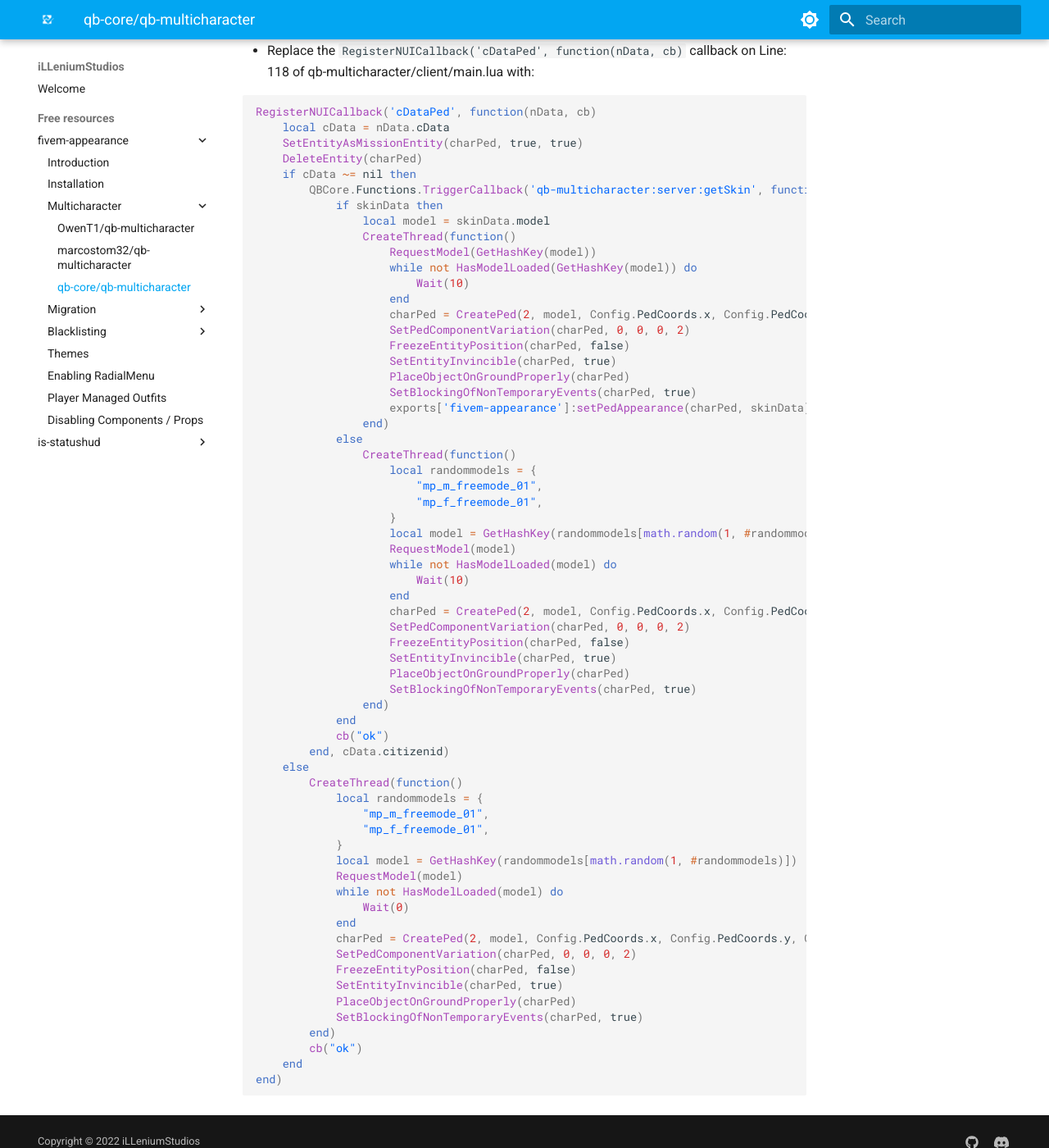
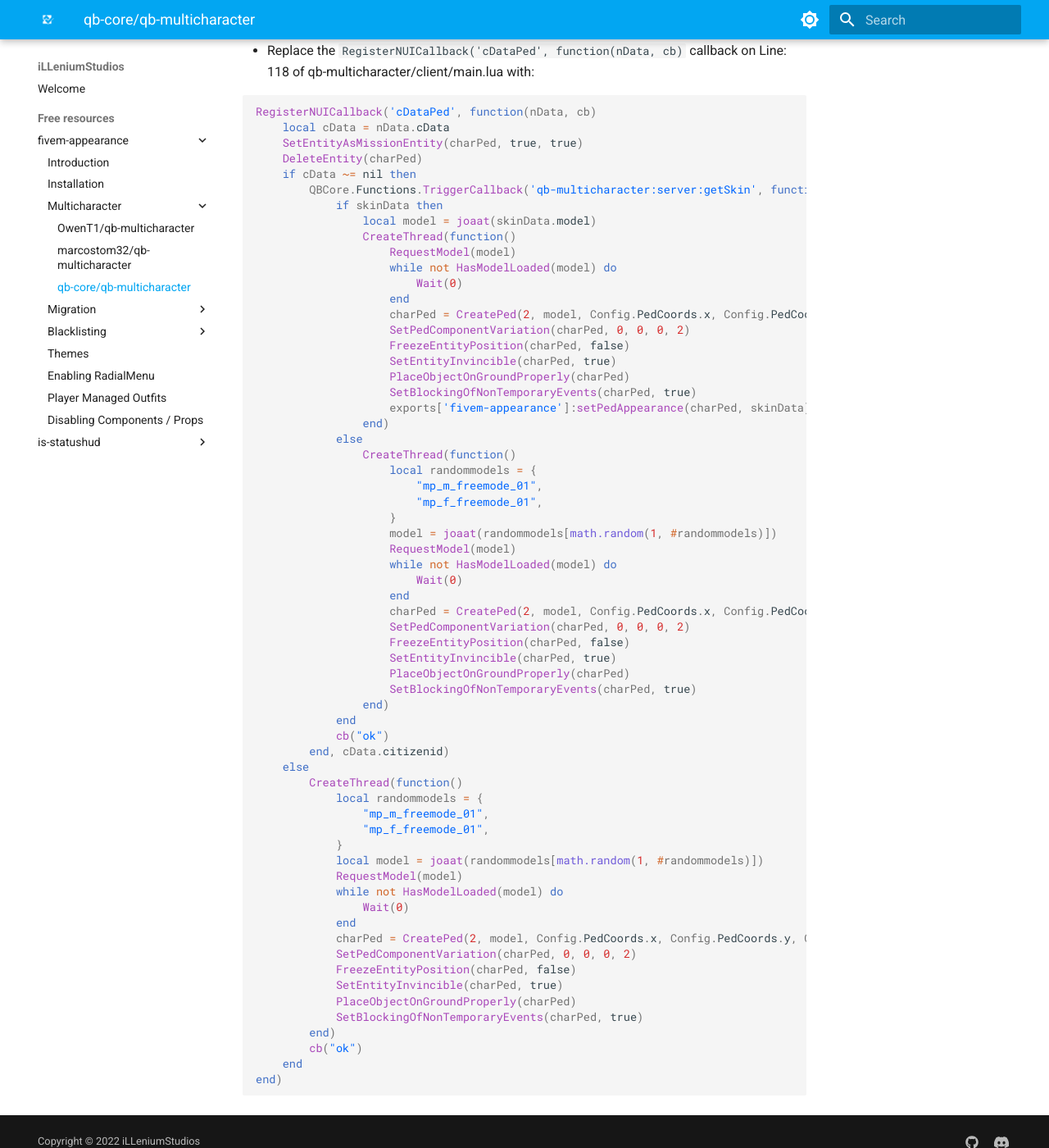
Before and after one commit to insoomnia1/illeniumdocs.github.io, an MkDocs documentation site: the page built from docs/free-resources/fivem-appearance/multicharacter/qb-core-qb-multicharacter.md, in a window 1280 px wide and 1400 px high, scrolled down 387 px. Shown: the whole window at 82% size. Built offline with MkDocs 1.6.1 and Material for MkDocs 9.7.7, drawn with Linux system fonts in a browser that asks for light colours.

Commit message:
Update multichar docs to use the latest updated code

```diff
--- a/docs/free-resources/fivem-appearance/multicharacter/qb-core-qb-multicharacter.md
+++ b/docs/free-resources/fivem-appearance/multicharacter/qb-core-qb-multicharacter.md
@@ -25,11 +25,11 @@
     if cData ~= nil then
         QBCore.Functions.TriggerCallback('qb-multicharacter:server:getSkin', function(skinData)
             if skinData then
-                local model = skinData.model
+                local model = joaat(skinData.model)
                 CreateThread(function()
-                    RequestModel(GetHashKey(model))
-                    while not HasModelLoaded(GetHashKey(model)) do
-                        Wait(10)
+                    RequestModel(model)
+                    while not HasModelLoaded(model) do
+                        Wait(0)
                     end
                     charPed = CreatePed(2, model, Config.PedCoords.x, Config.PedCoords.y, Config.PedCoords.z - 0.98, Config.PedCoords.w, false, true)
                     SetPedComponentVariation(charPed, 0, 0, 0, 2)
@@ -45,10 +45,10 @@
                         "mp_m_freemode_01",
                         "mp_f_freemode_01",
                     }
-                    local model = GetHashKey(randommodels[math.random(1, #randommodels)])
+                    model = joaat(randommodels[math.random(1, #randommodels)])
                     RequestModel(model)
                     while not HasModelLoaded(model) do
-                        Wait(10)
+                        Wait(0)
                     end
                     charPed = CreatePed(2, model, Config.PedCoords.x, Config.PedCoords.y, Config.PedCoords.z - 0.98, Config.PedCoords.w, false, true)
                     SetPedComponentVariation(charPed, 0, 0, 0, 2)
@@ -66,7 +66,7 @@
                 "mp_m_freemode_01",
                 "mp_f_freemode_01",
             }
-            local model = GetHashKey(randommodels[math.random(1, #randommodels)])
+            local model = joaat(randommodels[math.random(1, #randommodels)])
             RequestModel(model)
             while not HasModelLoaded(model) do
                 Wait(0)
```
